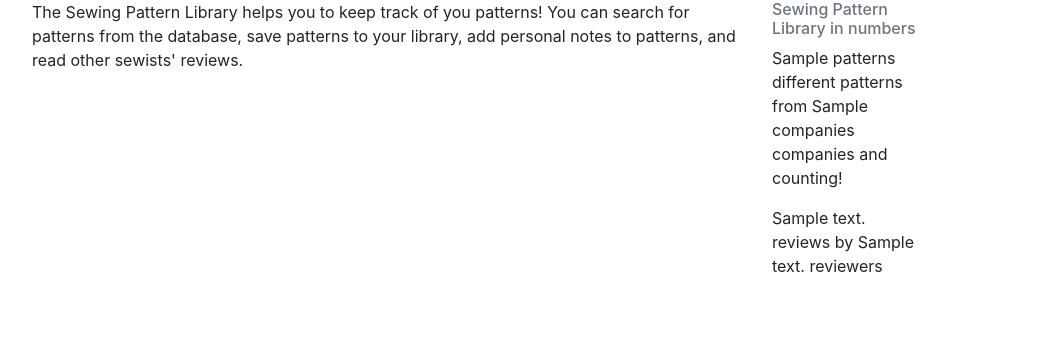
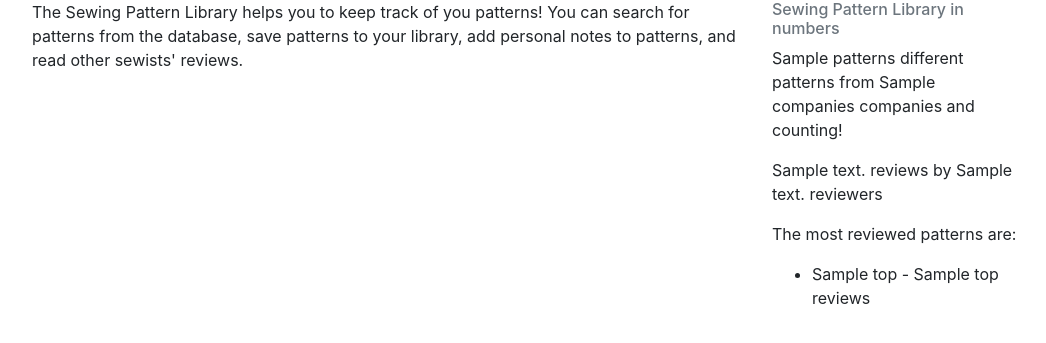
Before and after one commit to EssiPry/sewing-pattern-library, a Flask app: template templates/index.html in a window 1280 px wide. Shown: the part 56-399 px from the top of the page, without its empty margins (68-1114 px from the left). Run offline with Flask 2, Linux system fonts and the light colour scheme; the template is opened without the code that fills it: most values are stand-ins (such as "Sample title", 1, 10 or a date in 2020); some libraries are stand-ins or nearby versions.

Commit message:
Add top reviewed patterns to front page

```diff
--- a/templates/index.html
+++ b/templates/index.html
@@ -17,7 +17,7 @@
 {% endif %}
       </div>
 
-      <div class="col-2">
+      <div class="col-3">
          <h6 class="text-muted">Sewing Pattern Library in numbers</h6>
          <p> {{patterns}} different patterns from {{companies}}
             {% if companies == 1 %}
@@ -32,9 +32,15 @@
          {% else %}
          reviewers
          {% endif %}
-      </p>
-
-
+         </p>
+         <p>
+            The most reviewed patterns are:
+            {% for top in top_three %}
+            <ul>
+               <li>{{top.name|capitalize}} - {{top[1]}} reviews </li>
+            </ul>
+            {% endfor %}
+         </p>
       </div>
    </div>
 </div>
```
Also changed, not shown: reviews.py (+9 -6 lines), routes.py (+5 -2 lines).
